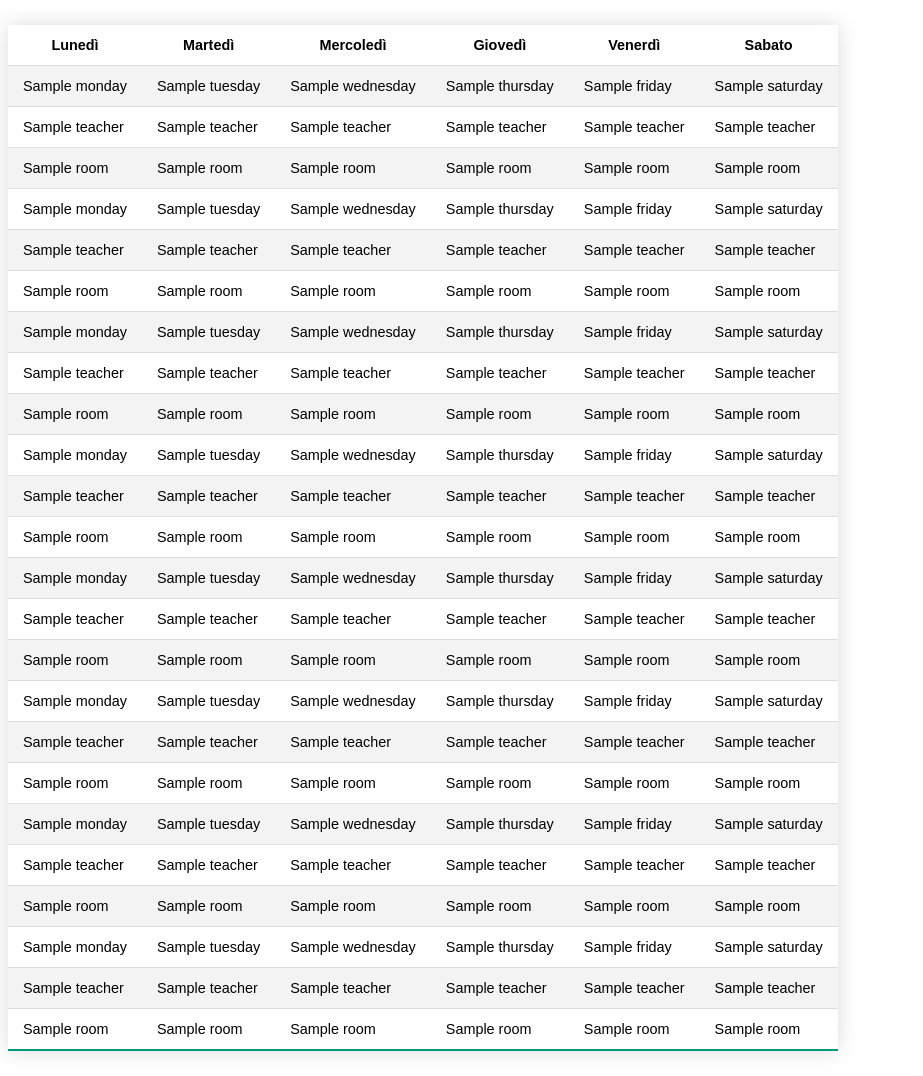
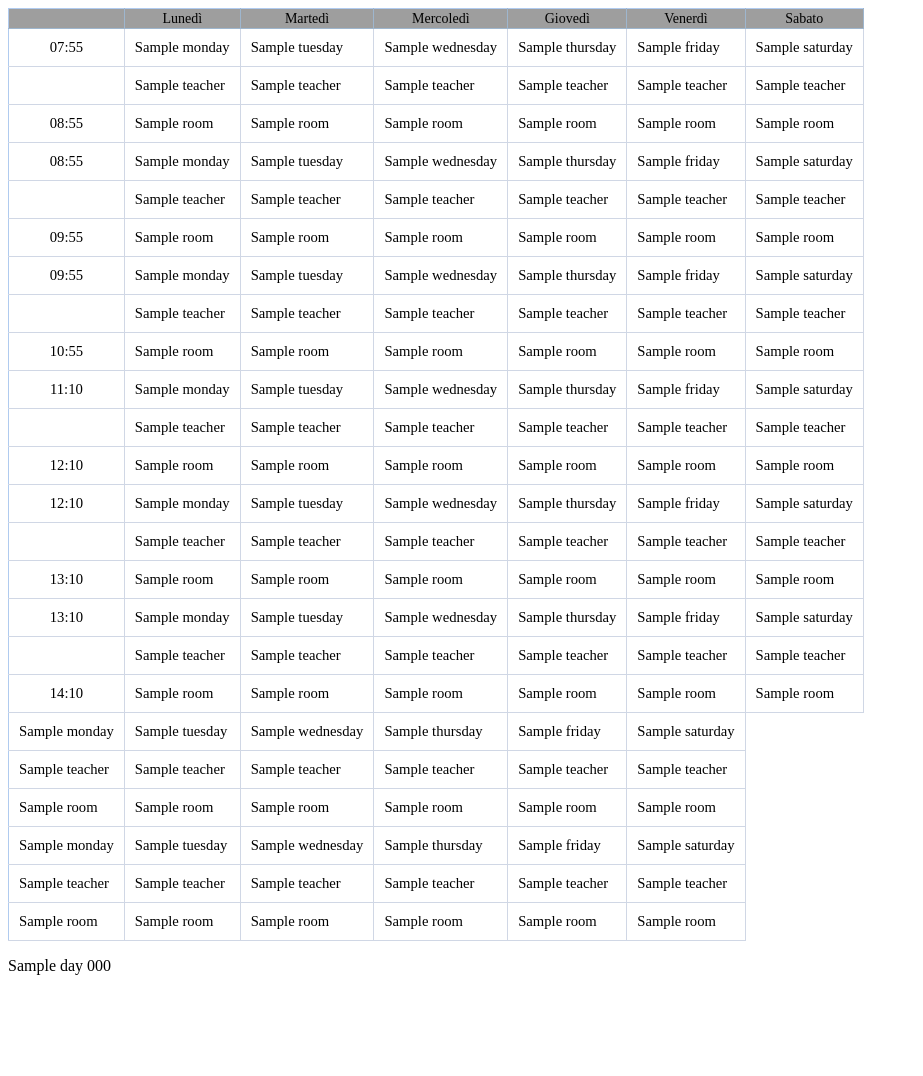
Before and after one commit to assenzostefano/class-website, a Flask app: template templates/orario/orario.html in a window 1280 px wide. Shown: the whole page, without its empty margins (0-923 px from the left). After the commit the page ends 975 px from the top, so only its background shows below. Run offline with Flask 2, Linux system fonts and the light colour scheme; the template is opened without the code that fills it: most values are stand-ins (such as "Sample title", 1, 10 or a date in 2020); parts of the project's set-up code (start-up, migrations or seed data) failed here and were passed over; grey boxes are pictures that could not be loaded.

Commit message:
Now send a screenshot of the timetable when you find Italian language in the school time table and I have fixed the school time table so no one has trouble reading it

```diff
--- a/app.py
+++ b/app.py
@@ -38,7 +38,9 @@
     response = Request(url, headers={"User-Agent": "Mozilla/5.0"})
     webpage = urlopen(response).read()
     dict = list(json.loads(webpage))
-    return render_template('orario/orario.html', data=dict)
+    number = str(range(0,7))
+    day = str(["Monday", "Tuesday", "Wednesday", "Thursday", "Friday", "Saturday"])
+    return render_template('orario/orario.html', data=dict, number=number, day=day)
 
 @app.route('/calendario')
 def calendario():
--- a/static/css/index.css
+++ b/static/css/index.css
@@ -1,35 +1,54 @@
-.styled-table {
-    border-collapse: collapse;
-    margin: 25px 0;
-    font-size: 0.9em;
-    font-family: sans-serif;
-    min-width: 400px;
-    box-shadow: 0 0 20px rgba(0, 0, 0, 0.15);
+
+.ExcelTable2007 {
+	border: 1px solid #B0CBEF;
+	border-width: 1px 0px 0px 1px;
+	font-size: 11pt;
+	font-family: Calibri;
+	font-weight: 100;
+	border-spacing: 0px;
+	border-collapse: collapse;
+    font-family: 'Roboto Slab', serif;
 }
 
-.styled-table thead tr {
-    background-color: #009879;
-    color: #ffffff;
-    text-align: left;
-}
-.styled-table th,
-.styled-table td {
-    padding: 12px 15px;
+.ExcelTable2007 TH {
+	background-image: url(excel-2007-header-bg.gif);
+	background-repeat: repeat-x;
+	font-weight: normal;
+	font-size: 14px;
+	border: 1px solid #9EB6CE;
+	border-width: 0px 1px 1px 0px;
+	height: 17px;
+    font-family: 'Roboto Slab', serif;
 }
 
-.styled-table tbody tr {
-    border-bottom: 1px solid #dddddd;
+.ExcelTable2007 TD {
+
+	border: 0px;
+	background-color: white;
+	padding: 10px 10px 10px 10px;
+	border: 1px solid #D0D7E5;
+	border-width: 0px 1px 1px 0px;
+    font-family: 'Roboto Slab', serif;
 }
 
-.styled-table tbody tr:nth-of-type(even) {
-    background-color: #f3f3f3;
+.ExcelTable2007 TD B {
+	border: 0px;
+	background-color: white;
+	font-weight: bold;
+    font-family: 'Roboto Slab', serif;
+	zoom: 50%;
 }
 
-.styled-table tbody tr:last-of-type {
-    border-bottom: 2px solid #009879;
+.ExcelTable2007 TD.heading {
+	background-color: #E4ECF7;
+	text-align: center;
+	border: 1px solid #9EB6CE;
+	border-width: 0px 1px 1px 0px;
+    font-family: 'Roboto Slab', serif;
 }
 
-.styled-table tbody tr.active-row {
-    font-weight: bold;
-    color: #009879;
+.ExcelTable2007 TH.heading {
+	background-image: url(excel-2007-header-left.gif);
+	background-repeat: none;
+    font-family: 'Roboto Slab', serif;
 }
--- a/templates/orario/orario.html
+++ b/templates/orario/orario.html
@@ -1,14 +1,17 @@
 <!DOCTYPE html>
 <html>
 <head>
+  <meta name="viewport" content="width=device-width, initial-scale=1.0">
   {% block styles %}
   <link rel="stylesheet"  type="text/css" href="{{url_for('.static', filename='css/index.css')}}">
   {% endblock %}
 
   </head>
   <body>
-  <table class="styled-table">
+  <table class="ExcelTable2007">
+    <tbody>
       <tr>
+        <th></th>
         <th scope="col">Lunedì</th>
         <th scope="col">Martedì</th>
         <th scope="col">Mercoledì</th>
@@ -17,6 +20,7 @@
         <th scope="col">Sabato</th>
       </tr>
       <tr>
+        <td style="text-align: center; vertical-align: middle;">07:55</td>
         {% for i in data %}
           <td>{{ i['School Subject']['Monday'][0]['Subject'] }}</td>
           <td>{{ i['School Subject']['Tuesday'][0]['Subject'] }}</td>
@@ -27,6 +31,7 @@
         {% endfor %}
       </tr>
       <tr>
+        <td></td>
         {% for i in data %}
           <td>{{ i['School Subject']['Monday'][0]['Teacher'] }}</td>
           <td>{{ i['School Subject']['Tuesday'][0]['Teacher'] }}</td>
@@ -37,6 +42,7 @@
         {% endfor %}
       </tr>
       <tr>
+        <td style="text-align: center; vertical-align: middle;">08:55</td>
         {% for i in data %}
           <td>{{ i['School Subject']['Monday'][0]['Room'] }}</td>
           <td>{{ i['School Subject']['Tuesday'][0]['Room'] }}</td>
@@ -47,6 +53,7 @@
         {% endfor %}
       </tr>
       <tr>
+        <td style="text-align: center; vertical-align: middle;">08:55</td>
         {% for i in data %}
           <td>{{ i['School Subject']['Monday'][1]['Subject'] }}</td>
           <td>{{ i['School Subject']['Tuesday'][1]['Subject'] }}</td>
@@ -57,6 +64,7 @@
         {% endfor %}
       </tr>
       <tr>
+        <td></td>
         {% for i in data %}
           <td>{{ i['School Subject']['Monday'][1]['Teacher'] }}</td>
           <td>{{ i['School Subject']['Tuesday'][1]['Teacher'] }}</td>
@@ -67,6 +75,7 @@
         {% endfor %}
       </tr>
       <tr>
+        <td style="text-align: center; vertical-align: middle;">09:55</td>
         {% for i in data %}
           <td>{{ i['School Subject']['Monday'][1]['Room'] }}</td>
           <td>{{ i['School Subject']['Tuesday'][1]['Room'] }}</td>
@@ -77,6 +86,7 @@
         {% endfor %}
       </tr>
       <tr>
+        <td style="text-align: center; vertical-align: middle;">09:55</td>
         {% for i in data %}
           <td>{{ i['School Subject']['Monday'][2]['Subject'] }}</td>
           <td>{{ i['School Subject']['Tuesday'][2]['Subject'] }}</td>
@@ -87,6 +97,7 @@
         {% endfor %}
       </tr>
       <tr>
+        <td></td>
         {% for i in data %}
           <td>{{ i['School Subject']['Monday'][2]['Teacher'] }}</td>
           <td>{{ i['School Subject']['Tuesday'][2]['Teacher'] }}</td>
@@ -97,6 +108,7 @@
         {% endfor %}
       </tr>
       <tr>
+        <td style="text-align: center; vertical-align: middle;">10:55</td>
         {% for i in data %}
           <td>{{ i['School Subject']['Monday'][2]['Room'] }}</td>
           <td>{{ i['School Subject']['Tuesday'][2]['Room'] }}</td>
@@ -107,6 +119,7 @@
         {% endfor %}
       </tr>
       <tr>
+        <td style="text-align: center; vertical-align: middle;">11:10</td>
         {% for i in data %}
           <td>{{ i['School Subject']['Monday'][3]['Subject'] }}</td>
           <td>{{ i['School Subject']['Tuesday'][3]['Subject'] }}</td>
@@ -117,6 +130,7 @@
         {% endfor %}
       </tr>
       <tr>
+        <td></td>
         {% for i in data %}
           <td>{{ i['School Subject']['Monday'][3]['Teacher'] }}</td>
           <td>{{ i['School Subject']['Tuesday'][3]['Teacher'] }}</td>
@@ -127,6 +141,7 @@
         {% endfor %}
       </tr>
       <tr>
+        <td style="text-align: center; vertical-align: middle;">12:10</td>
         {% for i in data %}
           <td>{{ i['School Subject']['Monday'][3]['Room'] }}</td>
           <td>{{ i['School Subject']['Tuesday'][3]['Room'] }}</td>
@@ -137,6 +152,7 @@
         {% endfor %}
       </tr>
       <tr>
+        <td style="text-align: center; vertical-align: middle;">12:10</td>
         {% for i in data %}
           <td>{{ i['School Subject']['Monday'][4]['Subject'] }}</td>
           <td>{{ i['School Subject']['Tuesday'][4]['Subject'] }}</td>
@@ -147,6 +163,7 @@
         {% endfor %}
       </tr>
       <tr>
+        <td></td>
         {% for i in data %}
           <td>{{ i['School Subject']['Monday'][4]['Teacher'] }}</td>
           <td>{{ i['School Subject']['Tuesday'][4]['Teacher'] }}</td>
@@ -157,6 +174,7 @@
         {% endfor %}
       </tr>
       <tr>
+        <td style="text-align: center; vertical-align: middle;">13:10</td>
         {% for i in data %}
           <td>{{ i['School Subject']['Monday'][4]['Room'] }}</td>
           <td>{{ i['School Subject']['Tuesday'][4]['Room'] }}</td>
@@ -167,6 +185,7 @@
         {% endfor %}
       </tr>
       <tr>
+        <td style="text-align: center; vertical-align: middle;">13:10</td>
         {% for i in data %}
           <td>{{ i['School Subject']['Monday'][5]['Subject'] }}</td>
           <td>{{ i['School Subject']['Tuesday'][5]['Subject'] }}</td>
@@ -177,6 +196,7 @@
         {% endfor %}
       </tr>
       <tr>
+        <td></td>
         {% for i in data %}
           <td>{{ i['School Subject']['Monday'][5]['Teacher'] }}</td>
           <td>{{ i['School Subject']['Tuesday'][5]['Teacher'] }}</td>
@@ -187,6 +207,7 @@
         {% endfor %}
       </tr>
       <tr>
+        <td style="text-align: center; vertical-align: middle;">14:10</td>
         {% for i in data %}
           <td>{{ i['School Subject']['Monday'][5]['Room'] }}</td>
           <td>{{ i['School Subject']['Tuesday'][5]['Room'] }}</td>
@@ -256,5 +277,16 @@
           <td>{{ i['School Subject']['Saturday'][7]['Room'] }}</td>
         {% endfor %}
       </tr>
+    </tbody>
   </table>
+  <tr>
+  {% for i in data %}
+  {% for c in number %}
+  {% for b in day %}
+
+    <p>{{b + " " + c}}</p>
+      {% endfor %}
+    {% endfor %}
+  {% endfor %}
+  </tr>
 </body>
```
Also changed, not shown: src/bot/discord/discord_bot.py (+24 -1 lines), src/events/school_time/update_time_school.py (+6 -5 lines). Lines whose indentation alone changed are shown as unchanged.
